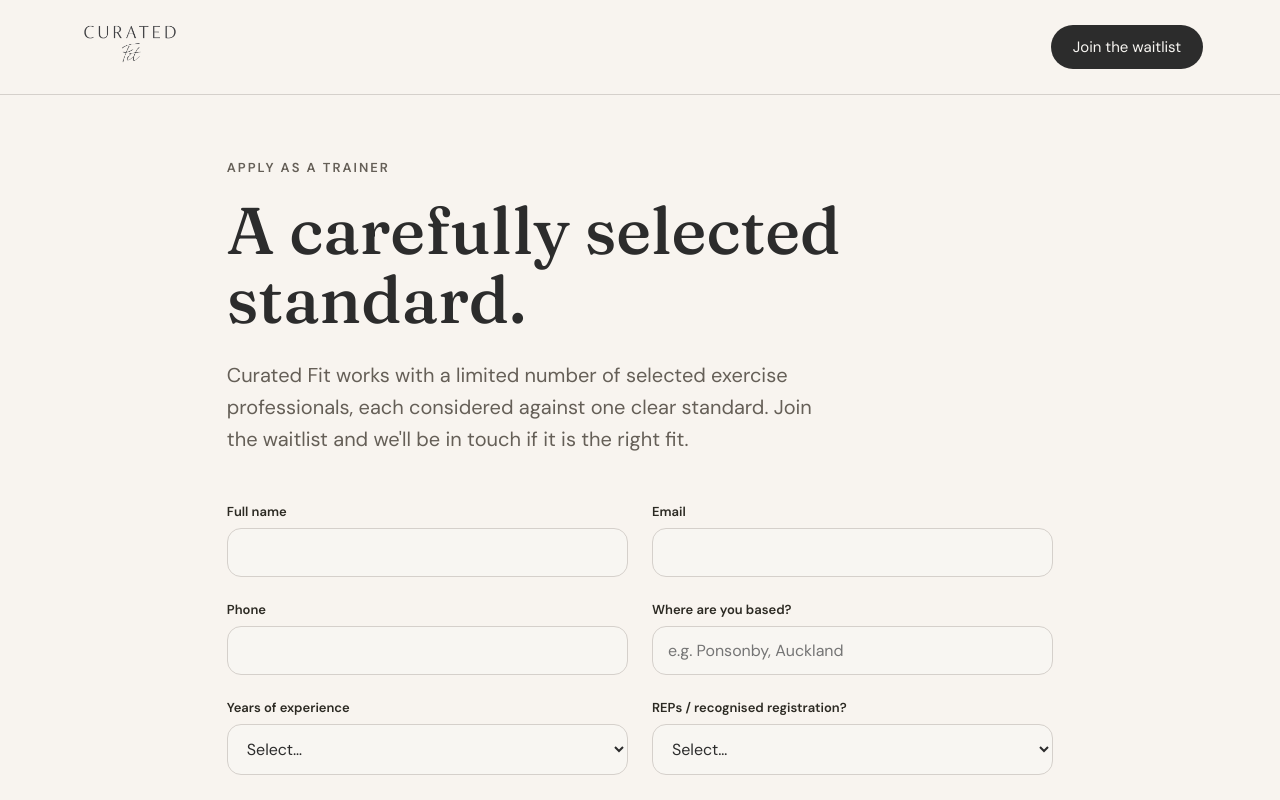
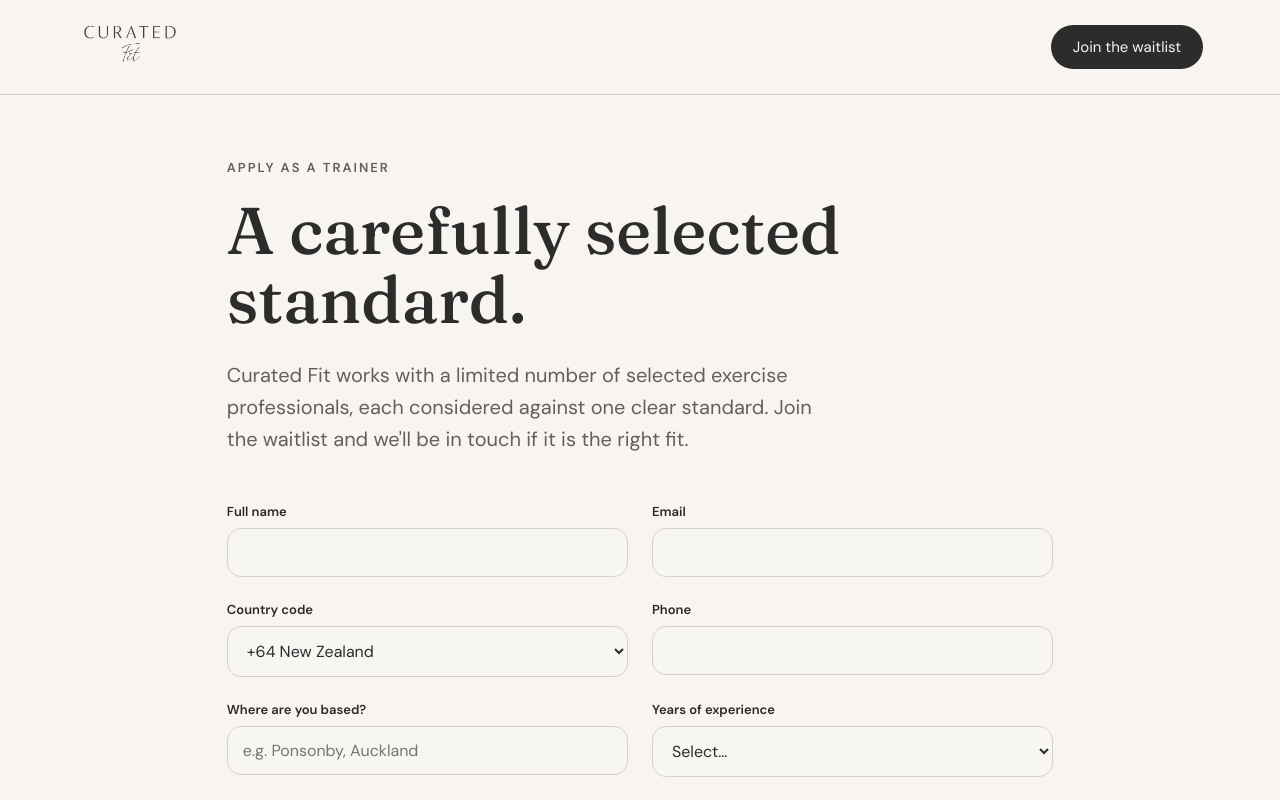
Before and after one commit to EmPerry1972/curated-fit-holding-page, a Next.js app: page / in a window 1280 px wide. Shown: the top 800 px of the page. Built offline with nearby package versions, Linux system fonts and the light colour scheme.

Commit message:
Add country code selection to form

```diff
--- a/app/page.tsx
+++ b/app/page.tsx
@@ -10,10 +10,11 @@ const SPECIALITIES = [
 
 const EXPERIENCE = ["Less than 2 years", "2\u20135 years", "5\u201310 years", "10+ years"];
 const REGISTRATION = ["Yes - REPs registered", "Yes - other recognised body", "Not yet"];
+const COUNTRY_CODES = ["+64 New Zealand", "+61 Australia", "+1 US / Canada", "+44 United Kingdom", "+353 Ireland", "+91 India", "+27 South Africa", "+65 Singapore", "+971 UAE", "+49 Germany", "+33 France", "+81 Japan", "+86 China", "+55 Brazil", "+52 Mexico", "+31 Netherlands", "+46 Sweden", "+41 Switzerland", "+34 Spain", "+39 Italy", "Other"];
 
 export default function Page() {
   const [form, setForm] = useState({
-    fullName: "", email: "", phone: "", location: "",
+            fullName: "", email: "", phone: "", location: "", countryCode: "+64 New Zealand",
     experience: "", registration: "", about: "",
   });
   const [specialities, setSpecialities] = useState<string[]>([]);
@@ -85,7 +86,8 @@ export default function Page() {
             <div style={{ display: "grid", gridTemplateColumns: "1fr 1fr", gap: 24, marginBottom: 24 }}>
               <div><label style={label}>Full name</label><input style={field} value={form.fullName} onChange={set("fullName")} /></div>
               <div><label style={label}>Email</label><input style={field} type="email" value={form.email} onChange={set("email")} /></div>
-                                                                          <div><label style={label}>Phone</label><input style={field} type="tel" value={form.phone} onChange={set("phone")} /></div>
+                    <div><label style={label}>Country code</label><select style={field} value={form.countryCode} onChange={set("countryCode")}>{COUNTRY_CODES.map((c) => <option key={c} value={c}>{c}</option>)}</select></div>
+                <div><label style={label}>Phone</label><input style={field} type="tel" value={form.phone} onChange={set("phone")} /></div>
               <div><label style={label}>Where are you based?</label><input style={field} placeholder="e.g. Ponsonby, Auckland" value={form.location} onChange={set("location")} /></div>
               <div><label style={label}>Years of experience</label>
                 <select style={field} value={form.experience} onChange={set("experience")}>
```
